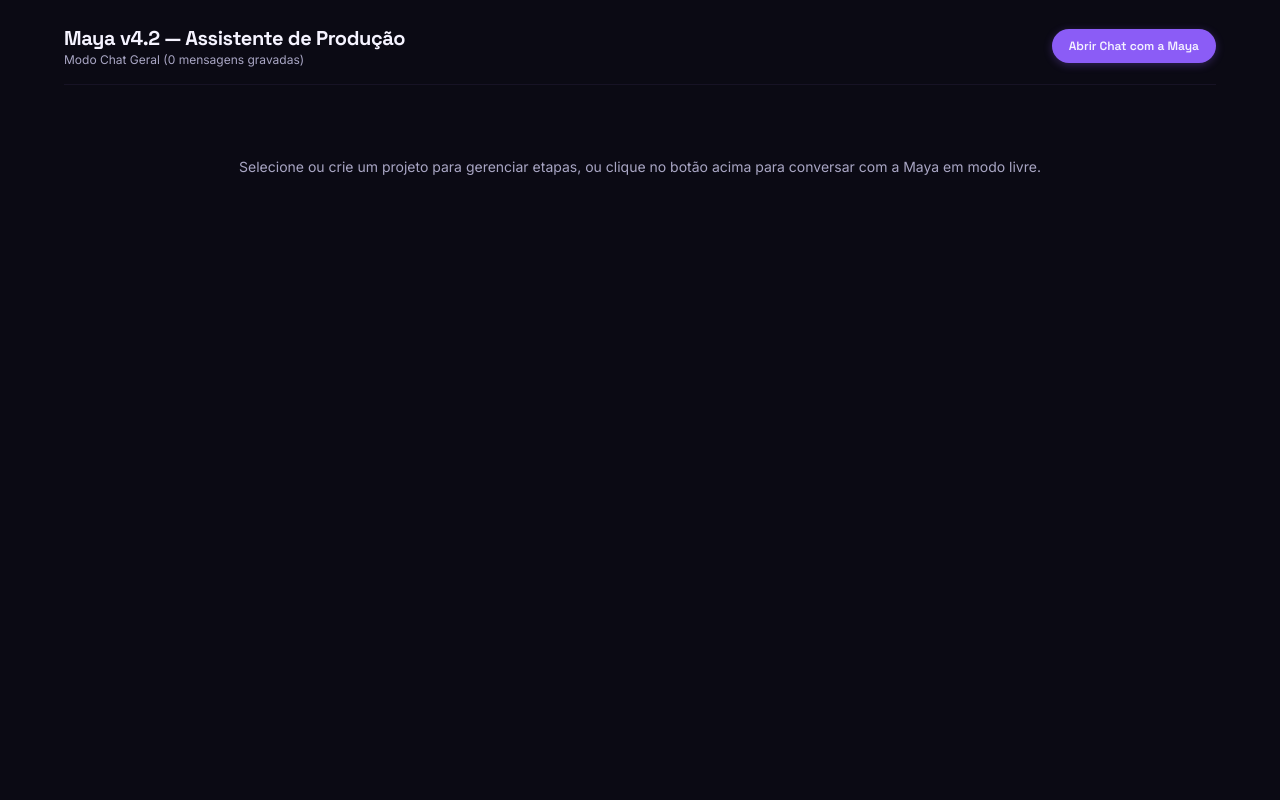
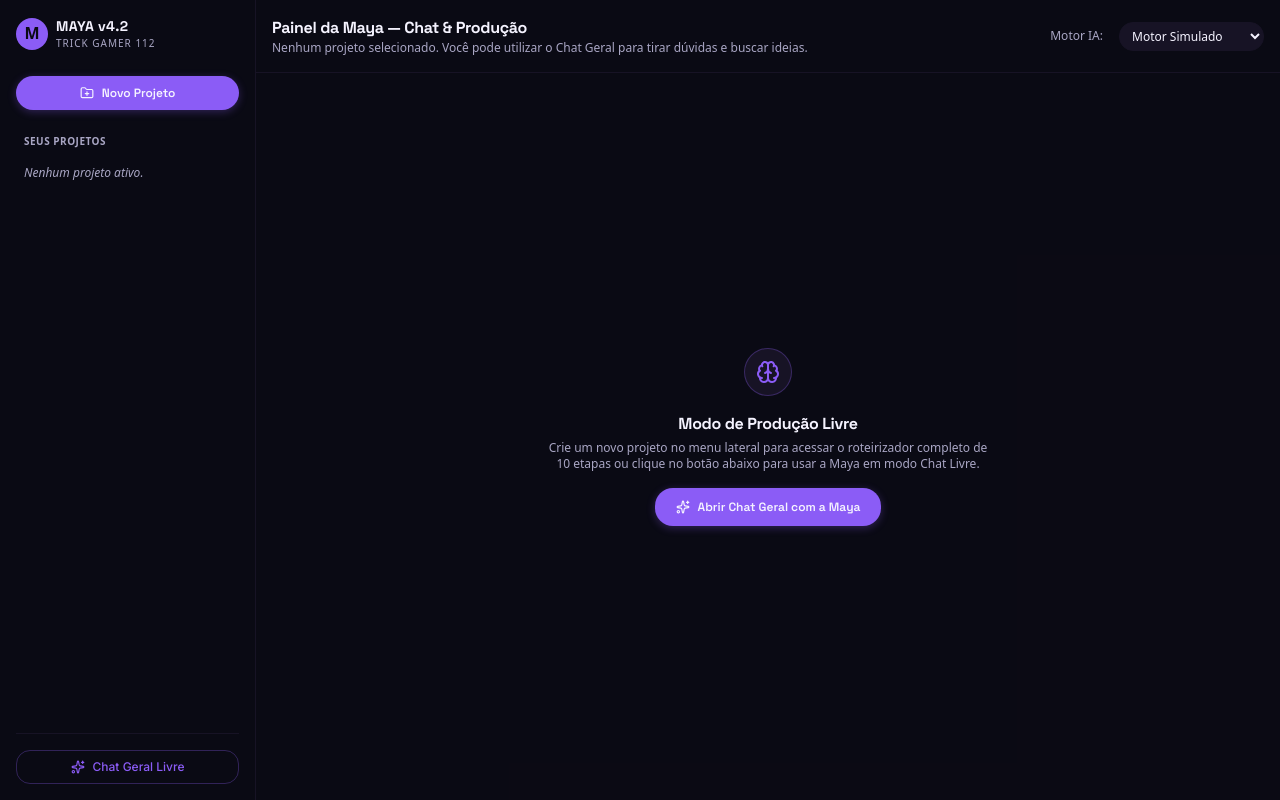
Before and after one commit to PatrickCaramico/Maya_IA, a React (Vite) app: page / in a window 1280 px wide. Built offline with nearby package versions, Linux system fonts and the light colour scheme.

Commit message:
fix: resolve travamento no chat e atualiza servicos de IA

```diff
--- a/src/App.tsx
+++ b/src/App.tsx
@@ -1,10 +1,10 @@
 import React, { useState } from 'react';
 import type { Project, EtapaNumero, ConversationAttachment } from './types/project';
 import type { ConscienceData } from './types/conscience';
-import { DEFAULT_AI_SETTINGS, generateMayaChatReply, type AISettings } from './engine/aiService';
+import { DEFAULT_AI_SETTINGS, generateMayaChatReply, generateMayaStageContent, type AISettings } from './engine/aiService';
 import { ProductionChatModal } from './components/chat/ProductionChatModal';
+import { Sparkles, FolderPlus, Settings, Layers, Brain, Play } from 'lucide-react';
 
-// Inicialização segura para o objeto ConscienceData
 const initialConscience: ConscienceData = {
   canal: {
     nome: 'Trick Gamer 112',
@@ -19,12 +19,12 @@ const initialConscience: ConscienceData = {
 
 export const App: React.FC = () => {
   const [projects, setProjects] = useState<Project[]>([]);
-  const [activeProjectId] = useState<string | null>(null);
-  const [selectedStage] = useState<EtapaNumero>(1);
-  const [aiSettings] = useState<AISettings>(DEFAULT_AI_SETTINGS);
+  const [activeProjectId, setActiveProjectId] = useState<string | null>(null);
+  const [selectedStage, setSelectedStage] = useState<EtapaNumero>(1);
+  const [aiSettings, setAiSettings] = useState<AISettings>(DEFAULT_AI_SETTINGS);
   const [conscience] = useState<ConscienceData>(initialConscience);
 
-  // Histórico de mensagens do Chat Geral
+  // Armazena mensagens do Chat Geral quando não há projeto selecionado
   const [generalChatMessages, setGeneralChatMessages] = useState<
     Array<{
       id: string;
@@ -35,15 +35,51 @@ export const App: React.FC = () => {
     }>
   >([]);
 
-  // Modais
+  // Estados de Modais e Loading
   const [isChatOpen, setIsChatOpen] = useState(false);
   const [isGenerating, setIsGenerating] = useState(false);
+  const [feedbackInput, setFeedbackInput] = useState('');
 
-  // Projeto ativo atual ou null
+  // Projeto atualmente selecionado
   const currentProject = projects.find((p) => p.id === activeProjectId) || null;
 
   /**
-   * Manipulador do envio de mensagens do Chat
+   * Criação de novo projeto
+   */
+  const handleCreateProject = () => {
+    const nome = prompt('Nome do novo vídeo/projeto:');
+    if (!nome) return;
+    const jogo = prompt('Nome do jogo (ex: Minecraft, Palworld):') || 'Geral';
+
+    const newProject: Project = {
+      id: `proj_${Date.now()}`,
+      nome,
+      jogo,
+      etapaAtual: 1,
+      dataCriacao: new Date().toISOString(),
+      briefingInicial: {
+        ideiaCentral: nome
+      },
+      etapas: {
+        1: { id: 1, nome: 'Briefing', status: 'pendente', outputText: '', conversation: [] },
+        2: { id: 2, nome: 'Ângulo & Premissa', status: 'pendente', outputText: '', conversation: [] },
+        3: { id: 3, nome: 'Títulos (CTR)', status: 'pendente', outputText: '', conversation: [] },
+        4: { id: 4, nome: 'Thumbnails', status: 'pendente', outputText: '', conversation: [] },
+        5: { id: 5, nome: 'Roteiro & Retenção', status: 'pendente', outputText: '', conversation: [] },
+        6: { id: 6, nome: 'Gravação & OBS', status: 'pendente', outputText: '', conversation: [] },
+        7: { id: 7, nome: 'Edição & Cortes', status: 'pendente', outputText: '', conversation: [] },
+        8: { id: 8, nome: 'SEO & Descrição', status: 'pendente', outputText: '', conversation: [] },
+        9: { id: 9, nome: 'Checklist de Lançamento', status: 'pendente', outputText: '', conversation: [] },
+        10: { id: 10, nome: 'Análise Pós-Vídeo', status: 'pendente', outputText: '', conversation: [] }
+      }
+    };
+
+    setProjects((prev) => [...prev, newProject]);
+    setActiveProjectId(newProject.id);
+  };
+
+  /**
+   * Processa o envio de mensagens no Chat (Funciona com ou sem projeto ativo)
    */
   const handleSendChatMessage = async (
     text: string,
@@ -99,7 +135,7 @@ export const App: React.FC = () => {
 
       return replyText;
     } catch (error) {
-      console.error('Erro ao processar mensagem do chat:', error);
+      console.error('Erro ao processar mensagem no chat:', error);
       throw error;
     } finally {
       setIsGenerating(false);
@@ -107,7 +143,47 @@ export const App: React.FC = () => {
   };
 
   /**
-   * Limpar a conversa atual
+   * Gera o conteúdo da etapa ativa do projeto
+   */
+  const handleGenerateStageContent = async () => {
+    if (!currentProject) return;
+    setIsGenerating(true);
+
+    try {
+      const output = await generateMayaStageContent(
+        currentProject,
+        selectedStage,
+        conscience,
+        aiSettings,
+        feedbackInput
+      );
+
+      setProjects((prev) =>
+        prev.map((p) => {
+          if (p.id !== currentProject.id) return p;
+          return {
+            ...p,
+            etapas: {
+              ...p.etapas,
+              [selectedStage]: {
+                ...p.etapas[selectedStage],
+                outputText: output,
+                status: 'concluido'
+              }
+            }
+          };
+        })
+      );
+      setFeedbackInput('');
+    } catch (error) {
+      console.error('Erro ao gerar etapa:', error);
+    } finally {
+      setIsGenerating(false);
+    }
+  };
+
+  /**
+   * Limpa a conversa
    */
   const handleResetConversation = () => {
     if (currentProject) {
@@ -131,30 +207,168 @@ export const App: React.FC = () => {
     }
   };
 
+  const currentStageData = currentProject?.etapas[selectedStage];
+
   return (
-    <div className="min-h-screen bg-void text-frost p-6">
-      <header className="max-w-6xl mx-auto flex items-center justify-between border-b border-nebula pb-4 mb-6">
+    <div className="flex h-screen bg-void text-frost overflow-hidden font-sans">
+      {/* Sidebar Lateral de Projetos */}
+      <aside className="w-64 border-r border-nebula bg-void/90 flex flex-col justify-between p-4">
+        <div className="space-y-6">
+          <div className="flex items-center gap-2">
+            <div className="w-8 h-8 rounded-xl bg-pulse flex items-center justify-center font-bold text-void">M</div>
             <div>
-          <h1 className="text-xl font-bold">Maya v4.2 — Assistente de Produção</h1>
+              <h1 className="font-bold text-sm tracking-wide">MAYA v4.2</h1>
+              <p className="text-[10px] text-secondary uppercase tracking-widest">Trick Gamer 112</p>
+            </div>
+          </div>
+
+          <button
+            onClick={handleCreateProject}
+            className="w-full btn-primary text-xs py-2 px-3 flex items-center justify-center gap-2"
+          >
+            <FolderPlus size={14} />
+            <span>Novo Projeto</span>
+          </button>
+
+          <div className="space-y-1">
+            <p className="text-[10px] uppercase tracking-wider text-secondary px-2 font-semibold">Seus Projetos</p>
+            <div className="max-h-60 overflow-y-auto space-y-1">
+              {projects.length === 0 ? (
+                <p className="text-xs text-secondary px-2 py-3 italic">Nenhum projeto ativo.</p>
+              ) : (
+                projects.map((p) => (
+                  <button
+                    key={p.id}
+                    onClick={() => setActiveProjectId(p.id)}
+                    className={`w-full text-left px-3 py-2 rounded-xl text-xs flex items-center justify-between transition-colors ${
+                      p.id === activeProjectId ? 'bg-nebula border border-pulse/40 text-frost' : 'text-secondary hover:bg-nebula/50'
+                    }`}
+                  >
+                    <span className="truncate">{p.nome}</span>
+                    <span className="text-[10px] bg-void px-1.5 py-0.5 rounded text-secondary">E{p.etapaAtual}</span>
+                  </button>
+                ))
+              )}
+            </div>
+          </div>
+        </div>
+
+        <div className="space-y-2 border-t border-nebula pt-4">
+          <button
+            onClick={() => setIsChatOpen(true)}
+            className="w-full btn-ghost text-xs py-2 px-3 flex items-center justify-center gap-2 border border-pulse/30 text-pulse hover:bg-pulse/10"
+          >
+            <Sparkles size={14} />
+            <span>{currentProject ? 'Chat do Projeto' : 'Chat Geral Livre'}</span>
+          </button>
+        </div>
+      </aside>
+
+      {/* Área Principal / Painel do Projeto */}
+      <main className="flex-1 flex flex-col overflow-hidden bg-void/50">
+        <header className="border-b border-nebula p-4 flex items-center justify-between bg-void/80">
+          <div>
+            <h2 className="text-base font-bold text-frost">
+              {currentProject ? currentProject.nome : 'Painel da Maya — Chat & Produção'}
+            </h2>
             <p className="text-xs text-secondary">
               {currentProject
-              ? `Projeto ativo: ${currentProject.nome}`
-              : `Modo Chat Geral (${generalChatMessages.length} mensagens gravadas)`}
+                ? `Jogo: ${currentProject.jogo} | Etapa Atual: ${selectedStage}`
+                : 'Nenhum projeto selecionado. Você pode utilizar o Chat Geral para tirar dúvidas e buscar ideias.'}
             </p>
           </div>
 
+          <div className="flex items-center gap-2">
+            <span className="text-xs text-secondary mr-2">Motor IA:</span>
+            <select
+              value={aiSettings.provider}
+              onChange={(e) => setAiSettings((prev) => ({ ...prev, provider: e.target.value as any }))}
+              className="bg-nebula text-frost border border-nebula text-xs rounded-lg px-2 py-1 outline-none"
+            >
+              <option value="simulated">Motor Simulado</option>
+              <option value="gemini">Google Gemini API</option>
+              <option value="openai">OpenAI GPT-4o</option>
+              <option value="anthropic">Anthropic Claude</option>
+            </select>
+          </div>
+        </header>
+
+        {/* Grade de Navegação das 10 Etapas */}
+        {currentProject && (
+          <div className="border-b border-nebula bg-nebula-elevated p-2 flex items-center gap-1 overflow-x-auto">
+            {([1, 2, 3, 4, 5, 6, 7, 8, 9, 10] as EtapaNumero[]).map((num) => {
+              const etapa = currentProject.etapas[num];
+              const isSelected = selectedStage === num;
+              return (
+                <button
+                  key={num}
+                  onClick={() => setSelectedStage(num)}
+                  className={`px-3 py-1.5 rounded-lg text-xs font-medium whitespace-nowrap transition-all flex items-center gap-1.5 ${
+                    isSelected
+                      ? 'bg-pulse text-void font-bold shadow-lg shadow-pulse/20'
+                      : etapa?.status === 'concluido'
+                      ? 'bg-nebula text-signal border border-signal/30'
+                      : 'bg-void/40 text-secondary hover:text-frost'
+                  }`}
+                >
+                  <span>#{num}</span>
+                  <span>{etapa?.nome}</span>
+                </button>
+              );
+            })}
+          </div>
+        )}
+
+        {/* Visualizador de Conteúdo das Etapas */}
+        <div className="flex-1 p-6 overflow-y-auto space-y-4">
+          {currentProject ? (
+            <div className="space-y-4 max-w-4xl mx-auto">
+              <div className="flex items-center justify-between bg-nebula/40 p-4 rounded-2xl border border-nebula">
+                <div>
+                  <h3 className="text-sm font-bold text-frost">Etapa #{selectedStage}: {currentStageData?.nome}</h3>
+                  <p className="text-xs text-secondary">Gere ou refine a saída estruturada da Maya para este bloco.</p>
+                </div>
+                <button
+                  onClick={handleGenerateStageContent}
+                  disabled={isGenerating}
+                  className="btn-primary text-xs py-2 px-4 flex items-center gap-2"
+                >
+                  <Play size={13} />
+                  <span>{isGenerating ? 'Gerando...' : 'Gerar Conteúdo'}</span>
+                </button>
+              </div>
+
+              {currentStageData?.outputText ? (
+                <div className="rounded-2xl border border-nebula bg-void p-5 text-xs text-frost whitespace-pre-wrap leading-relaxed font-mono">
+                  {currentStageData.outputText}
+                </div>
+              ) : (
+                <div className="border border-dashed border-nebula rounded-2xl p-12 text-center text-xs text-secondary">
+                  Clique em "Gerar Conteúdo" para rodar a IA nesta etapa ou abra o chat para conversar sobre essa fase.
+                </div>
+              )}
+            </div>
+          ) : (
+            <div className="h-full flex flex-col items-center justify-center text-center max-w-md mx-auto space-y-4">
+              <div className="w-12 h-12 rounded-2xl bg-nebula flex items-center justify-center text-pulse border border-pulse/30">
+                <Brain size={24} />
+              </div>
+              <div>
+                <h3 className="text-base font-bold text-frost">Modo de Produção Livre</h3>
+                <p className="text-xs text-secondary mt-1">
+                  Crie um novo projeto no menu lateral para acessar o roteirizador completo de 10 etapas ou clique no botão abaixo para usar a Maya em modo Chat Livre.
+                </p>
+              </div>
               <button
                 onClick={() => setIsChatOpen(true)}
-          className="btn-primary text-xs py-2 px-4"
+                className="btn-primary text-xs py-2.5 px-5 flex items-center gap-2"
               >
-          Abrir Chat com a Maya
+                <Sparkles size={14} />
+                <span>Abrir Chat Geral com a Maya</span>
               </button>
-      </header>
-
-      <main className="max-w-6xl mx-auto text-center py-12">
-        <p className="text-sm text-secondary">
-          Selecione ou crie um projeto para gerenciar etapas, ou clique no botão acima para conversar com a Maya em modo livre.
-        </p>
+            </div>
+          )}
+        </div>
       </main>
 
       {/* Modal de Chat de Produção */}
```
Lines whose indentation alone changed are shown as unchanged.
